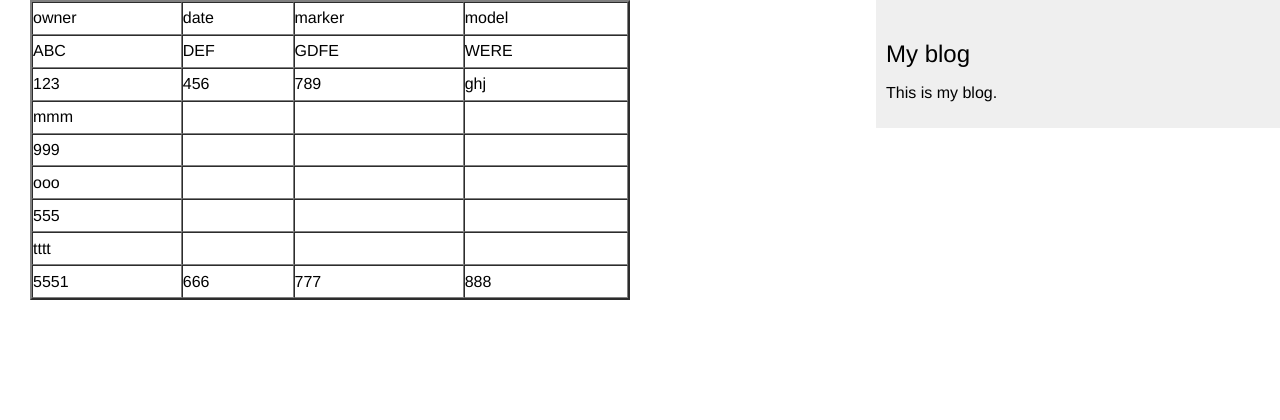
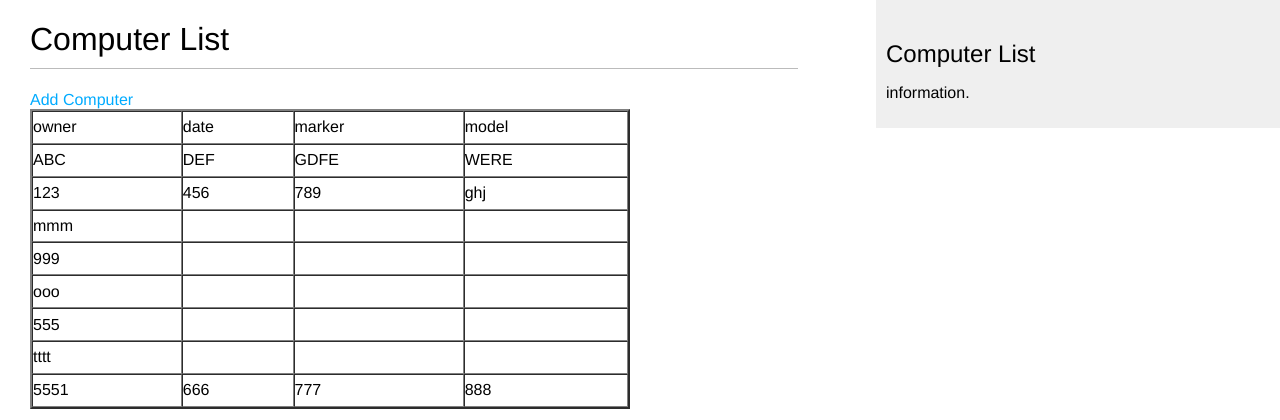
Before and after one commit to allen9mu/new, a Django app: template computer/templates/computer/list.html in a window 1280 px wide. Shown: the top 420 px of the page. Run offline with Django 3.2, Linux system fonts and the light colour scheme; the template is opened without the code that fills it: values that come from a table or form of the project are taken from there, others are empty; data comes from the database, SQL or seed files in the repository; both versions use the stored data as it was after the commit.

Commit message:
能够运行，输入数据存入数据，但样子很难看

```diff
--- a/computer/forms.py
+++ b/computer/forms.py
@@ -3,7 +3,8 @@
 from django import forms
 from .models import     Computer
 
-class ComputerForm(forms.Form):
+class ComputerForm(forms.ModelForm):
     class Meta:
         model = Computer
-        files = {'owner'}
+        fields = ['owner','date_made','company_name','computer_model']
+        #labels = {'owner':'' }
--- a/computer/templates/base.html
+++ b/computer/templates/base.html
@@ -12,8 +12,8 @@
 {% endblock %}
 </div>
 <div id="sidebar">
-<h2>My blog</h2>
-<p>This is my blog.</p>
+<h2>Computer List</h2>
+<p>information.</p>
 </div>
 </body>
 </html>
--- a/computer/templates/computer/list.html
+++ b/computer/templates/computer/list.html
@@ -1,6 +1,8 @@
 {% extends "base.html" %}
-{% block title %}My Blog{% endblock %}
+{% block title %}Computer List{% endblock %}
 {% block content %}
+<h1> Computer List</h1>
+<a href = "{% url 'computer:add_computer' %}"> Add Computer</a>
 
 
     <table width="600" height="300" border="2" cellpadding="0" cellspacing="0" class="tb">
--- a/computer/urls.py
+++ b/computer/urls.py
@@ -3,6 +3,8 @@ from django.conf.urls import include,url
 from . import views
 
 urlpatterns =[
-    url(r'^$', views.list_coputer, name='list_computer'),
+    url(r'^list', views.list_computer, name='list_computer'),
+    url(r'^add', views.add_computer, name='add_computer'),
+
 
 ]
--- a/new/settings.py
+++ b/new/settings.py
@@ -105,7 +105,10 @@ AUTH_PASSWORD_VALIDATORS = [
 # Internationalization
 # https://docs.djangoproject.com/en/1.11/topics/i18n/
 
-LANGUAGE_CODE = 'en-us'
+FILE_CHARSET= 'utf-8'
+DEFAULT_CHARSET='utf-8'
+
+LANGUAGE_CODE = 'zh-hans'
 
 TIME_ZONE = 'UTC'
 
```
Also changed, not shown: computer/templates/computer/add.html (+12 -0 lines), computer/views.py (+16 -1 lines), db.sqlite3.
